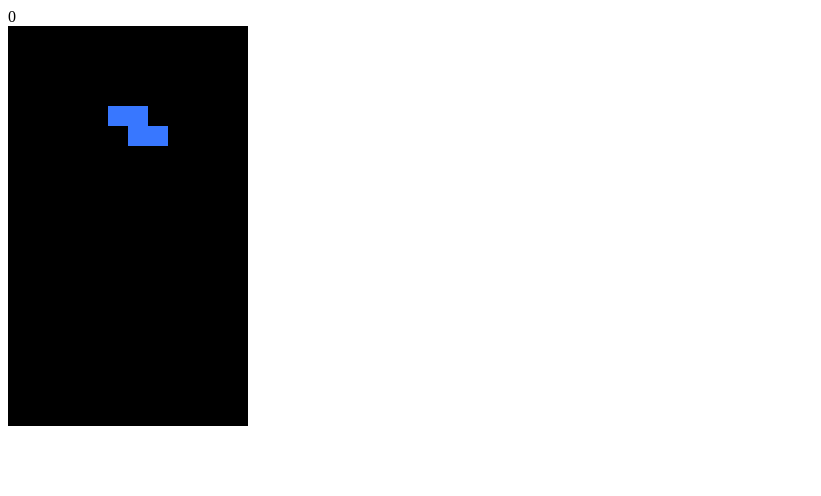
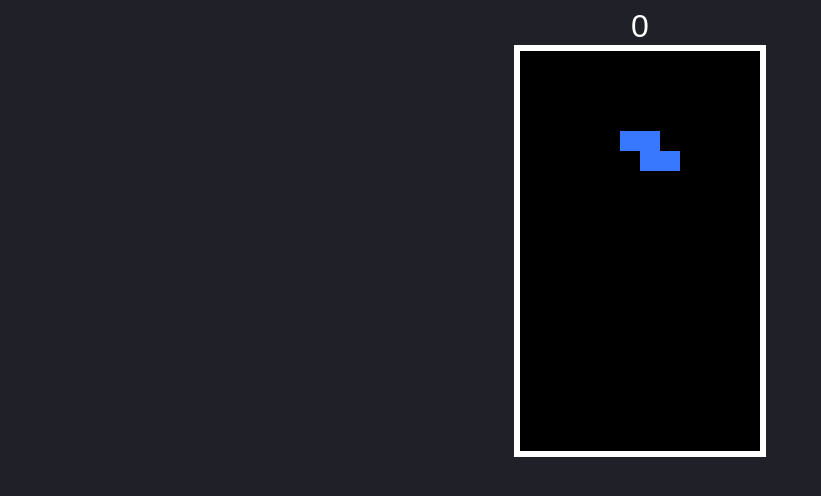
Before and after one commit to AJRedDevil/tetris, a plain HTML site: page index.html in a window 1280 px wide. Shown: the whole page, without its empty margins (0-821 px from the left). Drawn offline with Linux system fonts and the light colour scheme.

Commit message:
feat(tetris): Add styling

```diff
--- a/index.html
+++ b/index.html
@@ -3,6 +3,7 @@
 
 <head>
   <title>Tetris</title>
+  <link rel="stylesheet" href="style.css">
 </head>
 
 <body>
--- /dev/null
+++ b/style.css
@@ -0,0 +1,12 @@
+body {
+  background: #202028;
+  color: #fff;
+  font-family: sans-serif;
+  font-size: 2em;
+  text-align: center;
+}
+
+canvas {
+  border: solid 0.2em #fff;
+  height: 90%;
+}
```
